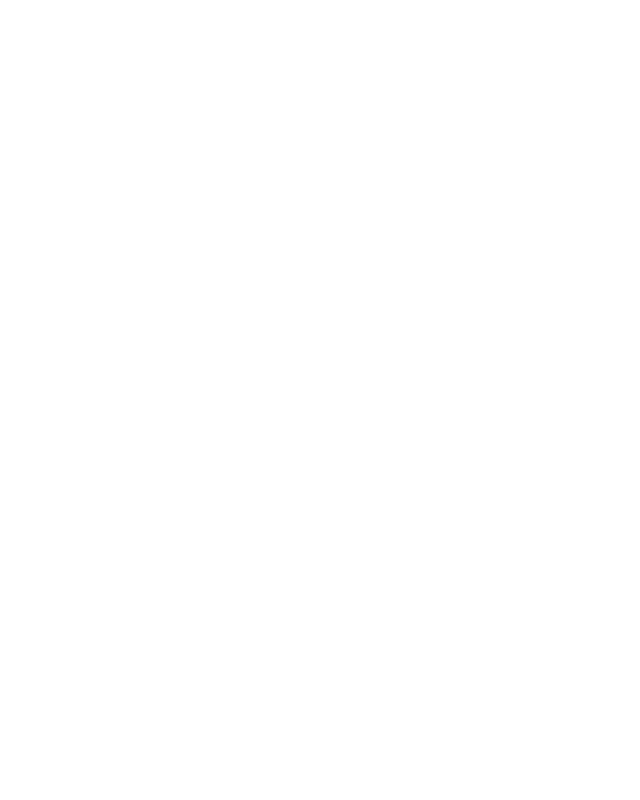
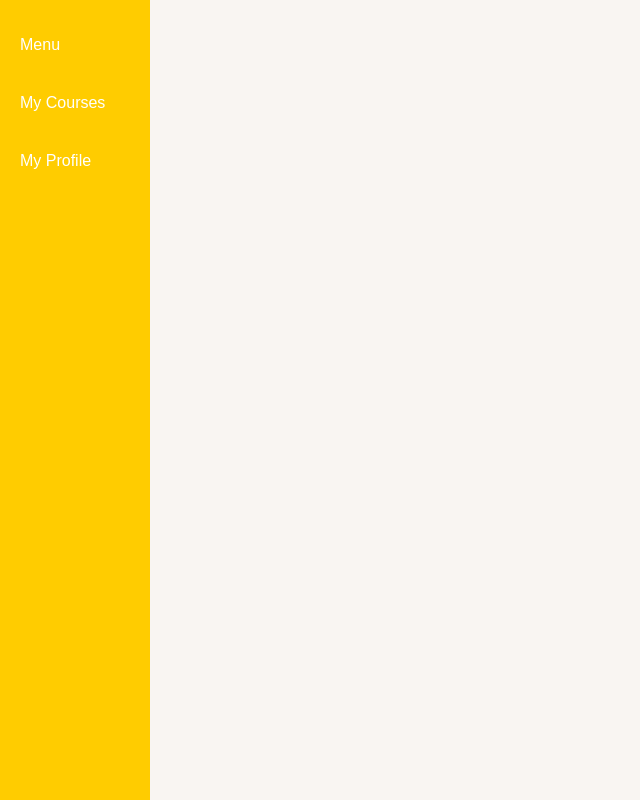
Before and after one commit to elif5446/we_cant_think_of_a_name_SOEN341-Project_F24, a React (Create React App) app in the folder client/: page /student-menu in a window 1280 px wide. Before the commit this address had no page. Shown: the whole page, without its empty margins (0-640 px from the left). Built offline with nearby package versions, Linux system fonts and the light colour scheme.

Commit message:
Saving what was done for now

```diff
--- a/client/src/App.js
+++ b/client/src/App.js
@@ -4,8 +4,10 @@ import { BrowserRouter as Router, Route, Routes } from 'react-router-dom';
 import Main from './components/Main';
 import StudentLogin from './components/StudentLogin';
 import InstructorLogin from './components/InstructorLogin';
-import StudentPage from './components/StudentPage';
 import InstructorPage from './components/InstructorPage';
+import StudentMenu from './components/studentMenu';
+import StudentCourses from './components/StudentCourses';
+import StudentProfile from './components/StudentProfile';
 
 function App() {
   return (
@@ -14,8 +16,10 @@ function App() {
         <Route path = "/" element = {<Main />} />
         <Route path = "/student-login" element = {<StudentLogin />} />
         <Route path = "/instructor-login" element = {<InstructorLogin />} />
-        <Route path = "/student-page" element = {<StudentPage />} />
+        <Route path = "/student-menu" element = {<StudentMenu />} />
         <Route path = "/instructor-page" element = {<InstructorPage />} />
+        <Route path = "/student-courses" element = {<StudentCourses/>} />
+        <Route path = "/student-profile" element = {<StudentProfile/>} />
 
 
 
--- /dev/null
+++ b/client/src/components/StudentCourses.js
@@ -0,0 +1,11 @@
+import React from 'react';
+import { Link } from 'react-router-dom';
+import '../styles/StudentCourses.css';
+
+const StudentCourses = () => (
+    <section>
+
+    </section>
+);
+
+export default StudentCourses;
--- a/client/src/components/StudentLogin.js
+++ b/client/src/components/StudentLogin.js
@@ -22,7 +22,7 @@ const StudentLogin = () => (
                     <input type="password" id="password" name="password" required />
                 </div>
                 <div className="form-group"><br></br>
-                <Link to = "/student-page">
+                <Link to = "/student-menu">
                     <button className="button">Login</button>
                 </Link>
                 </div>
--- /dev/null
+++ b/client/src/components/StudentProfile.js
@@ -0,0 +1,11 @@
+import React from 'react';
+import { Link } from 'react-router-dom';
+import '../styles/StudentProfile.css';
+
+const StudentProfile = () => (
+    <section>
+
+    </section>
+);
+
+export default StudentProfile;
--- /dev/null
+++ b/client/src/components/studentMenu.js
@@ -0,0 +1,43 @@
+import React from 'react';
+import { Link } from 'react-router-dom';
+import '../styles/StudentMenu.css';
+import { useState, useEffect } from 'react';
+
+const StudentMenu = () => (
+    // const [courses, setCourses] = useState([])
+
+    // useEffect(() => {
+    //     const courseList = [
+    //         {id: 1, name: "MATH205", image: "", prof: "Hendrik Tebeng", class: "MB2.210"},
+    //         {id: 1, name: "MATH205", image: "", prof: "Hendrik Tebeng", class: "MB2.210"},
+    //         {id: 1, name: "MATH205", image: "", prof: "Hendrik Tebeng", class: "MB2.210"},
+    //         {id: 1, name: "MATH205", image: "", prof: "Hendrik Tebeng", class: "MB2.210"},
+    //         {id: 1, name: "MATH205", image: "", prof: "Hendrik Tebeng", class: "MB2.210"},
+    //         {id: 1, name: "MATH205", image: "", prof: "Hendrik Tebeng", class: "MB2.210"},
+    //         {id: 1, name: "MATH205", image: "", prof: "Hendrik Tebeng", class: "MB2.210"},
+    //         {id: 1, name: "MATH205", image: "", prof: "Hendrik Tebeng", class: "MB2.210"},
+    //     ]
+
+    //     setCourses(courseList)
+
+    //     console.log(courses)
+    //   }, [courses]);
+
+    <>
+    <section className='main-container'>
+        <nav>
+            <ul>
+            <li><Link to='/student-menu'>Menu</Link></li>
+            <li><Link to='/student-courses'>My Courses</Link></li>
+            <li><Link to='/student-profile'>My Profile</Link></li>
+            </ul>
+        </nav>
+        <div>
+
+        </div>
+    </section>
+    </>
+
+);
+
+export default StudentMenu;
--- /dev/null
+++ b/client/src/styles/StudentMenu.css
@@ -0,0 +1,40 @@
+body {
+    margin: 0;
+    font-family: 'Poppins', sans-serif;
+}
+
+main-container {
+    display: flex;
+}
+
+nav {
+    width: 150px;
+    height: 100%;
+    background-color: #ffcc00;
+    position: fixed;
+    top: 0;
+    left: 0;
+    overflow-y: auto;
+}
+
+ul {
+    list-style-type: none;
+    padding: 0;
+}
+
+a {
+    color: white;
+    text-decoration:none;
+    display: block;
+    padding:20px;
+    text-align: left;
+}
+
+nav a:hover {
+    color: black;
+}
+
+content {
+    margin-left: 220px;
+    padding: 20px;
+}
```
Also changed, not shown: client/src/styles/StudentCourses.css (added), client/src/styles/StudentProfile.css (added), 2 other files (tests, documents, lock files or other folders).
